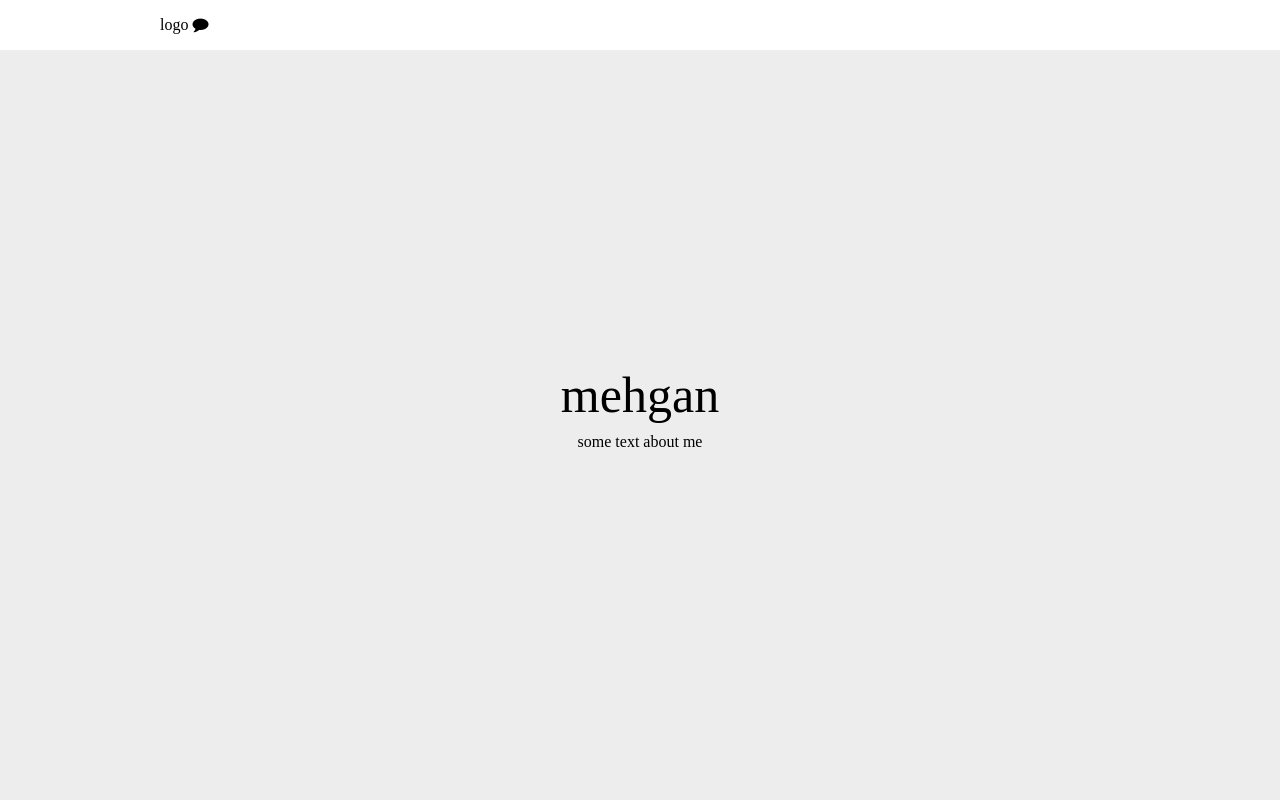
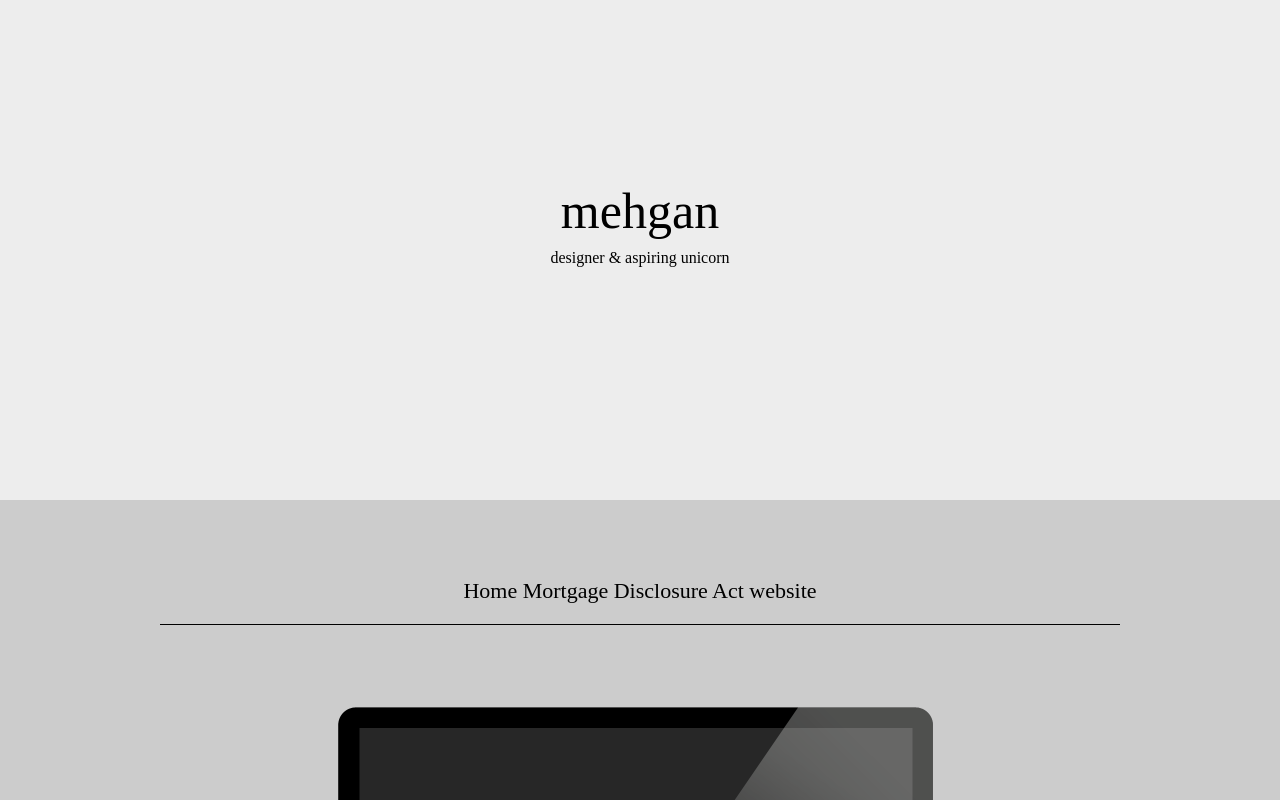
Before and after one commit to iuloshi/portfolio-website, a plain HTML site: page index.html in a window 1280 px wide. Shown: the top 800 px of the page. Drawn offline with nearby package versions, Linux system fonts and the light colour scheme.

Commit message:
display header nav only when user scrolls beneath #intro

```diff
--- a/css/style.css
+++ b/css/style.css
@@ -10,6 +10,7 @@ body {
 	line-height: 22px;
 }
 header {
+	display: none;
 	height: 50px;
 	width: 100%;
 	position: fixed;
@@ -52,9 +53,10 @@ video {
 }
 
 #intro {
-	height: 100%;
+	/*height: 100%;*/
+	height: 500px;
 	text-align: center;
-	padding-top: 30%;
+	padding-top: 200px;
 	background-color: #EDEDED;
 }
 .project {
--- a/index.html
+++ b/index.html
@@ -23,7 +23,7 @@
 	<section id="intro">
 		<div class="wrapper">
 			<h1>mehgan</h1>
-			<p>some text about me</p>
+			<p>designer & aspiring unicorn</p>
 
 		</div><!--.wrapper-->
 	</section><!--#intro-->
@@ -74,7 +74,7 @@
 						<p>il Panino Dolce package design</p>
 					</div>
 					<div class="slider-image">
-						<img src="img/ilPaninoDolce_2.jpg" alt="il Panino Dolce package design">
+						<img src="img/ilPaninoDolce_2.jpg" alt="il Panino Dolce; package design">
 						<p>il Panino Dolce package design</p>
 					</div>
 					<div class="slider-image">
--- a/js/main.js
+++ b/js/main.js
@@ -1,8 +1,23 @@
   $(document).ready(function(){
-    // Fluid-width video player
+
+    //--------Display header on scroll---------
+    function showHeader() {
+      if ($(window).scrollTop() > 500) {
+        $("header").show();
+        // alert("hi");
+      }
+      else {
+        $("header").hide();
+      }
+    }
+    $(window).scroll(showHeader); // check on scroll
+    showHeader();// check on load
+
+
+    //--------Fluid-width video player---------
     $("#vimeo-iframe").fitVids();
 
-    //Responsive image carousel
+    //--------Responsive image carousel--------
     $("#image-slider").owlCarousel({
     	items: 1,
       itemsDesktop: false,
@@ -18,14 +33,10 @@
 		// "<i class='fa fa-angle-left'></i>",
 		// "<i class='fa fa-angle-right'></i>"
 		// ]
-
-
     });
-
     $(".fa-angle-right").click(function(){
   		$("#image-slider").trigger('owl.next');
   	});
-
   	$(".fa-angle-left").click(function(){
   		$("#image-slider").trigger('owl.prev');
   	});
```
Lines whose indentation alone changed are shown as unchanged.
